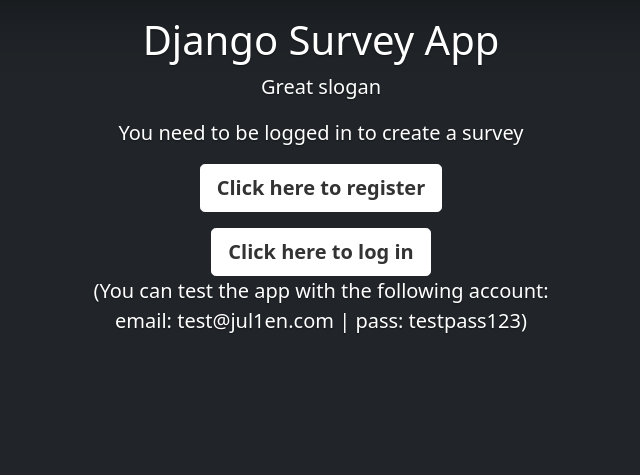
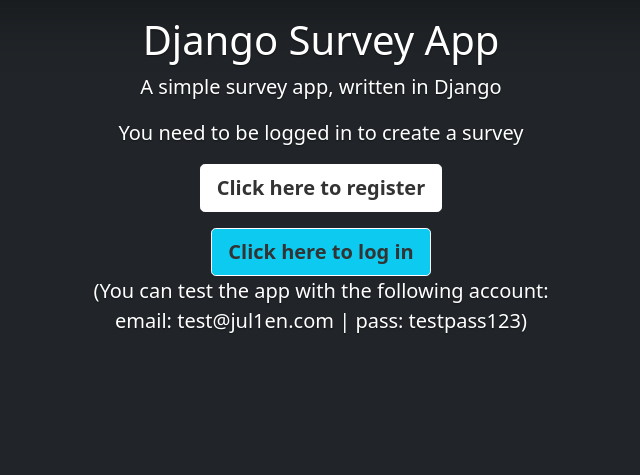
Before and after one commit to ju-c/django-survey-app, a Django app: page / in a window 1280 px wide. Shown: the top 475 px of the page, without its empty margins (319-959 px from the left). Run offline with Django 3.2, Linux system fonts and the light colour scheme; parts of the project's set-up code (start-up, migrations or seed data) failed here and were passed over.

Commit message:
debugging templates

```diff
--- a/templates/home.html
+++ b/templates/home.html
@@ -5,15 +5,15 @@
 
   <main class="px-3">
     <h1>Django Survey App</h1>
-    <p class="lead">Great slogan</p>
+    <p class="lead">A simple survey app, written in Django</p>
     {% if user.is_authenticated %}
     <p class="lead">
 	<a href="{% url 'survey-add' %}" class="btn btn-lg btn-secondary fw-bold border-white bg-white">Click here to create a survey</a></p>
-	<a href="{% url 'listing' %}" class="btn btn-lg btn-secondary fw-bold border-white bg-white">Click here to view  your surveys</a></p>
+	<a href="{% url 'survey-list' %}" class="btn btn-lg btn-secondary fw-bold border-white bg-info">Click here to view  your surveys</a></p>
     {% else %}
     <p class="lead">You need to be logged in to create a survey</p>
 	<p class="lead"><a href="{% url 'account_signup' %}" class="btn btn-lg btn-secondary fw-bold border-white bg-white">Click here to register</a></p>
-	<p class="lead"><a href="{% url 'account_login' %}" class="btn btn-lg btn-secondary fw-bold border-white bg-white">Click here to log in</a><br>
+	<p class="lead"><a href="{% url 'account_login' %}" class="btn btn-lg btn-secondary fw-bold border-white bg-info">Click here to log in</a><br>
 	(You can test the app with the following account:<br>
 	email: test@jul1en.com | pass: testpass123)</p>
 	{% endif %}
--- a/templates/surveys/options.html
+++ b/templates/surveys/options.html
@@ -26,9 +26,10 @@
                 {{ field }}
             </div>
             {% endfor %}
-            <button type="submit" class="btn btn-primary">Add new option</button>
+            <button type="submit" class="btn btn-lg btn-secondary fw-bold border-white bg-primary">Add new option</button>
         </form>
         {% if options|length > 0 %}
+	<br>
         <a href="{% url 'survey-edit' survey.pk %}" class="btn btn-lg btn-secondary fw-bold border-white bg-white">Done adding options</a>
         {% endif %}
 </p>
```
Also changed, not shown: templates/surveys/create.html (+3 -4 lines), templates/surveys/edit.html (+4 -7 lines).
